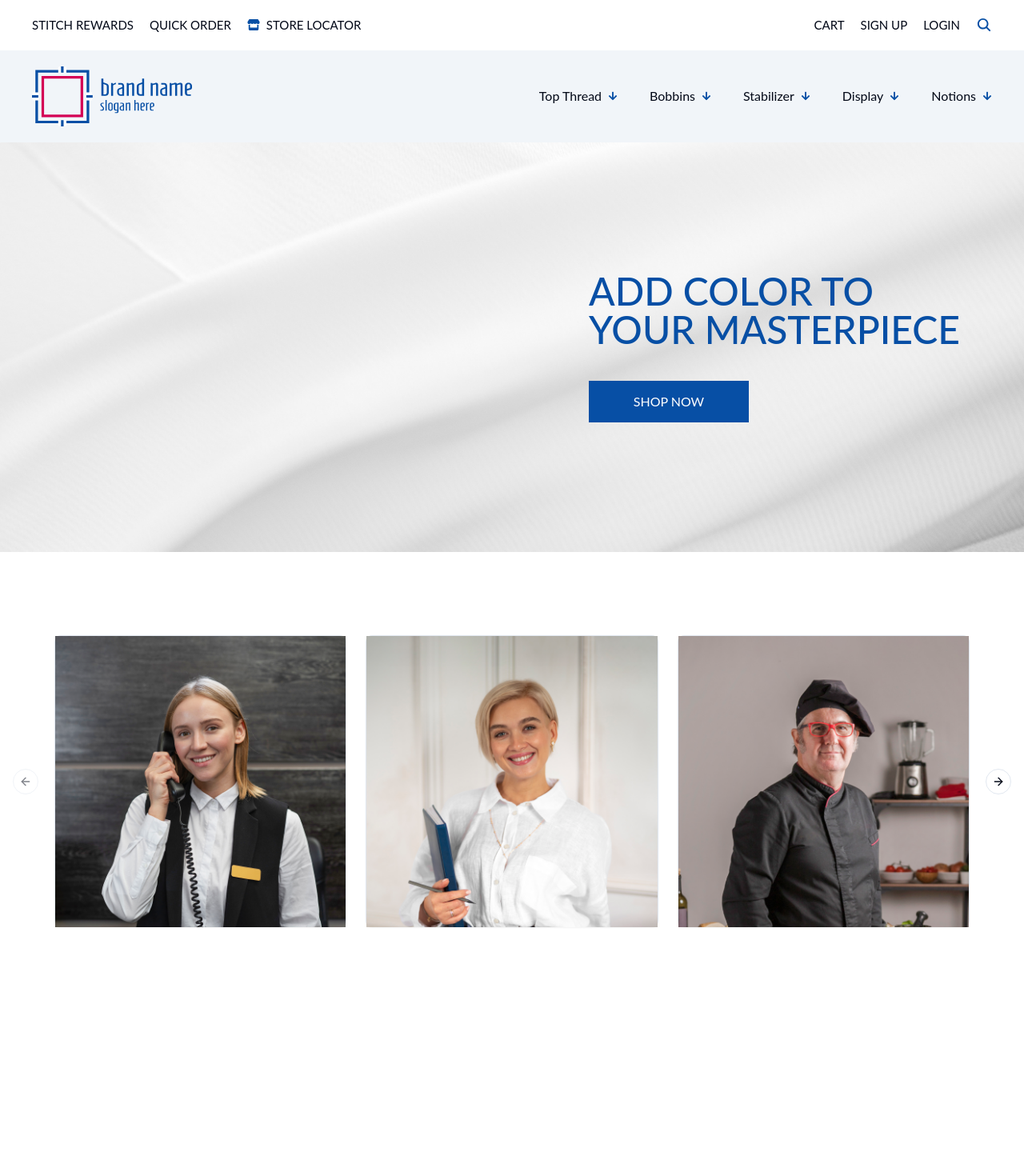
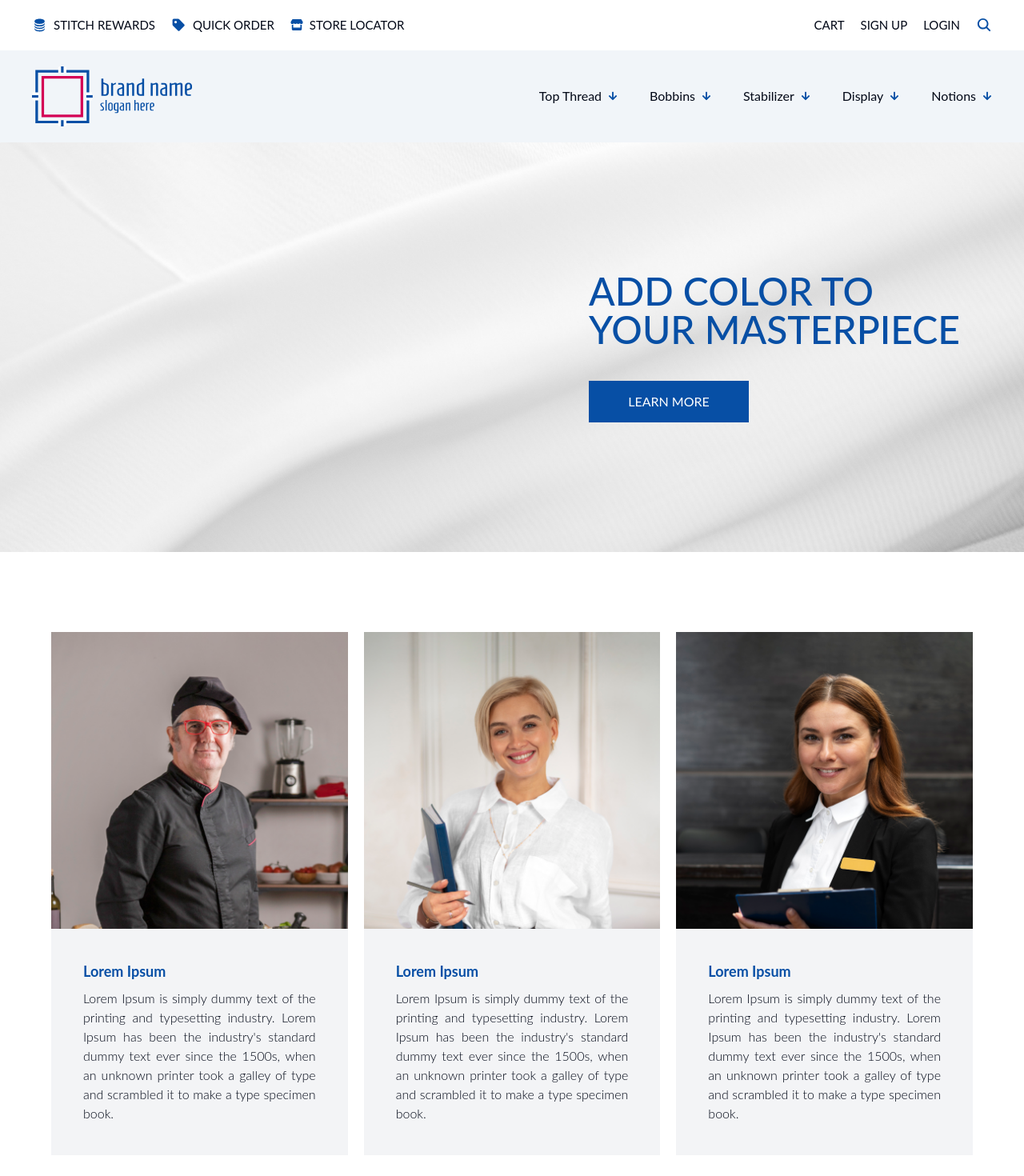
Before and after one commit to FlavioAvdulla/Shero_FrontEnd_Test, a React (Vite) app in the folder FrontEnd/: page / in a window 1280 px wide. Shown: the top 1470 px of the page at 80% size. Before the commit the page ends 1264 px from the top, so only its background shows below. Built offline with nearby package versions, Linux system fonts and the light colour scheme.

Commit message:
web_update

```diff
--- a/FrontEnd/src/App.jsx
+++ b/FrontEnd/src/App.jsx
@@ -1,7 +1,8 @@
-import React from 'react'
+import 'react'
 import Navbar from './components/Navbar'
 import Header from './components/Header'
 import { CarouselSize } from './components/Slider/CarouselSize'
+import Posts from './components/Posts'
 
 
 const App = () => {
@@ -9,6 +10,7 @@ const App = () => {
     <div className='w-full overflow-hidden'>
       <Navbar/>
       <Header/>
+      <Posts/>
       <CarouselSize/>
     </div>
   )
--- a/FrontEnd/src/components/Header.jsx
+++ b/FrontEnd/src/components/Header.jsx
@@ -1,4 +1,4 @@
-import React from "react";
+import "react";
 
 // Photos
 import header_01 from "../assets/images/header_01.jpg";
@@ -7,15 +7,30 @@ const Header = () => {
   return (
     <div className="flex w-full mb-[100px] justify-center items-center">
       <img className="w-full" src={header_01} alt="" />
-      <div className=" flex flex-col right-0  absolute w-auto gap-10 my-auto mr-20">
-        <h1 className="font-medium text-5xl text-primary">
+      <div className=" flex flex-col right-0 absolute w-auto gap-10 my-auto mr-20
+                        max-md:left-0 max-md:w-fit max-md:mr-0  max-md:gap-7 max-md:ml-10
+
+      ">
+        <h1 className="font-medium text-5xl text-primary
+                        max-md:text-[30px]">
           ADD COLOR TO
           <br />
           YOUR MASTERPIECE
         </h1>
-        <button className=" py-3 px-10 w-[200px]  border-solid text-white border-2 bg-primary ease-in-out duration-300 border-primary hover:bg-transparent hover:border-2 hover:text-primary hover:scale-[105%]">
-          SHOP NOW
-        </button>
+        <a
+          href="https://www.behance.net/flavioavdulla"
+          target="_blank"
+          rel="noopener noreferrer"
+        >
+          <button
+            className=" py-3 px-10 w-[200px]  border-solid text-white border-2
+                               bg-primary ease-in-out duration-300 border-primary hover:bg-transparent
+                              hover:border-2 hover:text-primary hover:scale-[105%]
+                              max-md:text-[12px] max-md:px-10 max-md:w-[auto]
+            ">
+            LEARN MORE
+          </button>
+        </a>
       </div>
     </div>
   );
--- a/FrontEnd/src/components/Navbar.jsx
+++ b/FrontEnd/src/components/Navbar.jsx
@@ -1,25 +1,45 @@
-import React from "react";
+import "react";
 
 // Icons
 import { FaStore } from "react-icons/fa6";
 import { IoSearch } from "react-icons/io5";
+import { BiSolidPurchaseTag } from "react-icons/bi";
 
 // Logo
 import Logo from "../assets/images/Your_Logo.svg";
 import { FaArrowDown } from "react-icons/fa";
+import { BiSolidCoinStack } from "react-icons/bi";
 
 const Navbar = () => {
   return (
     <div className="flex flex-col">
       <div className="flex mx-auto w-[100%] justify-between py-5 px-10">
         <div className="flex gap-5 items-center">
-          <button className="font-normal text-[15px]">STITCH REWARDS</button>
-          <button className="font-normal text-[15px]">QUICK ORDER</button>
+          <div className="flex gap-2 items-center">
+            <i className="text-primary text-[19px]">
+              <BiSolidCoinStack />
+            </i>
+            <button className="font-normal text-[15px] max-md:hidden">
+              STITCH REWARDS
+            </button>
+          </div>
+
+          <div className="flex gap-2 items-center">
+            <i className="text-primary text-[19px]">
+              <BiSolidPurchaseTag />
+            </i>
+            <button className="font-normal text-[15px] max-md:hidden">
+              QUICK ORDER
+            </button>
+          </div>
+
           <div className="flex gap-2 items-center">
             <i className="text-primary">
               <FaStore />
             </i>
-            <button className="font-normal text-[15px]">STORE LOCATOR</button>
+            <button className="font-normal text-[15px] max-md:hidden">
+              STORE LOCATOR
+            </button>
           </div>
         </div>
 
@@ -33,39 +53,52 @@ const Navbar = () => {
         </div>
       </div>
 
-      <div className="flex mx-auto w-[100%] font-normal justify-between py-5 px-10 items-center bg-slate-100">
-        <img className="w-[200px]" src={Logo} alt="Logo" />
-        <div className="flex gap-10">
+      <div
+        className="flex mx-auto w-[100%] font-normal justify-between py-5 px-10 items-center bg-slate-100
+                      max-md:py-3
+
+      "
+      >
+        <img
+          src={Logo}
+          alt="Logo"
+          className="w-[200px] max-md:w-[100px] max-lg:w-[150px]"
+        />
+        <div
+          className="flex gap-10
+                        max-md:gap-5
+        "
+        >
           <div className="flex gap-2 items-center">
-            <h1>Top Thread</h1>
-            <i className="text-primary text-[12px]">
-              < FaArrowDown />
-            </i>
-          </div>
-
-          <div className="flex gap-2 items-center">
-            <h1>Bobbins</h1>
+            <h1 className="max-md:hidden">Top Thread</h1>
             <i className="text-primary text-[12px]">
               <FaArrowDown />
             </i>
           </div>
 
           <div className="flex gap-2 items-center">
-            <h1>Stabilizer</h1>
+            <h1 className="max-md:hidden">Bobbins</h1>
             <i className="text-primary text-[12px]">
               <FaArrowDown />
             </i>
           </div>
 
           <div className="flex gap-2 items-center">
-            <h1>Display</h1>
+            <h1 className="max-md:hidden">Stabilizer</h1>
             <i className="text-primary text-[12px]">
               <FaArrowDown />
             </i>
           </div>
 
           <div className="flex gap-2 items-center">
-            <h1>Notions</h1>
+            <h1 className="max-md:hidden">Display</h1>
+            <i className="text-primary text-[12px]">
+              <FaArrowDown />
+            </i>
+          </div>
+
+          <div className="flex gap-2 items-center">
+            <h1 className="max-md:hidden">Notions</h1>
             <i className="text-primary text-[12px]">
               <FaArrowDown />
             </i>
--- /dev/null
+++ b/FrontEnd/src/components/Posts.jsx
@@ -0,0 +1,86 @@
+import "react";
+
+// Photos
+import slide_03 from "../assets/images/slide_03.jpg";
+import slide_02 from "../assets/images/slide_02.jpg";
+import slide_06 from "../assets/images/slide_06.jpg";
+
+const Posts = () => {
+  return (
+    // =============== Posts Wrapper ===============
+    <div className="flex mx-auto w-[90%] h-auto mb-[100px] gap-5
+                    max-lg:flex-col max-lg:w-[80%]
+                    ">
+      {/* =============== Post-1 =============== */}
+      <div className="flex flex-col">
+        {/* =============== photo =============== */}
+
+        <div className="w-auto aspect-h-1 bg-gray-100">
+          {/* =============== photo-info =============== */}
+          <img src={slide_03} alt="slide" />
+          <div className="p-5 sm:p-10">
+            {/* =============== Post Title =============== */}
+            <h1 className="font-bold text-primary text-[18px] mb-2">
+              Lorem Ipsum
+            </h1>
+            {/* =============== Post Pharagraph =============== */}
+            <p className="font-light text-justify">
+              Lorem Ipsum is simply dummy text of the printing and typesetting
+              industry. Lorem Ipsum has been the industry&apos;s standard dummy text
+              ever since the 1500s, when an unknown printer took a galley of
+              type and scrambled it to make a type specimen book.
+            </p>
+          </div>
+        </div>
+      </div>
+
+      {/* =============== Post-2 =============== */}
+      <div className="flex flex-col">
+        {/* =============== photo =============== */}
+
+        <div className="w-auto aspect-h-1 bg-gray-100">
+          {/* =============== photo-info =============== */}
+          <img src={slide_02} alt="slide" />
+          <div className="p-5 sm:p-10">
+            {/* =============== Post Title =============== */}
+            <h1 className="font-bold text-primary text-[18px] mb-2">
+              Lorem Ipsum
+            </h1>
+            {/* =============== Post Pharagraph =============== */}
+            <p className="font-light text-justify">
+              Lorem Ipsum is simply dummy text of the printing and typesetting
+              industry. Lorem Ipsum has been the industry&apos;s standard dummy text
+              ever since the 1500s, when an unknown printer took a galley of
+              type and scrambled it to make a type specimen book.
+            </p>
+          </div>
+        </div>
+      </div>
+
+      {/* =============== Post-2 =============== */}
+      <div className="flex flex-col">
+        {/* =============== photo =============== */}
+
+        <div className="w-auto aspect-h-1 bg-gray-100 ">
+          {/* =============== photo-info =============== */}
+          <img src={slide_06} alt="slide" />
+          <div className="p-5 sm:p-10">
+            {/* =============== Post Title =============== */}
+            <h1 className="font-bold text-primary text-[18px] mb-2">
+              Lorem Ipsum
+            </h1>
+            {/* =============== Post Pharagraph =============== */}
+            <p className="font-light text-justify">
+              Lorem Ipsum is simply dummy text of the printing and typesetting
+              industry. Lorem Ipsum has been the industry&apos;s standard dummy text
+              ever since the 1500s, when an unknown printer took a galley of
+              type and scrambled it to make a type specimen book.
+            </p>
+          </div>
+        </div>
+      </div>
+    </div>
+  );
+};
+
+export default Posts;
--- a/FrontEnd/src/components/Slider/CarouselSize.jsx
+++ b/FrontEnd/src/components/Slider/CarouselSize.jsx
@@ -17,7 +17,7 @@ export function CarouselSize() {
       opts={{
         align: "start",
       }}
-      className="w-[90%] mx-auto mb-[100px] text-"
+      className="w-[90%] md:w-[85%] max-sm:w-[70%] max-lg:w-[78%] mx-auto mb-[100px] text-primary"
       onMouseDown={() => setIsGrabbing(true)}
       onMouseUp={() => setIsGrabbing(false)}
       onMouseLeave={() => setIsGrabbing(false)}
@@ -42,11 +42,24 @@ export function CarouselSize() {
                   />
                   {/* Wrap the info of slide */}
                   <div className="absolute w-full h-full group overflow-hidden">
-                    <div className="flex flex-col absolute w-full bottom-[-152px] h-[35%] cursor-auto items-center justify-center text-center bg-black bg-opacity-60 backdrop-blur-[6px] transform  transition-transform duration-500 ease-in-out group-hover:translate-y-[-150px]">
-                      <div className="font-medium text-[25px] text-white mb-3">
+                    <div
+                      className="flex flex-col w-[100%] absolute w-full bottom-[-152px] h-auto py-5
+                                  cursor-auto items-center justify-center text-center
+                                 bg-black bg-opacity-60 backdrop-blur-[6px] transform
+                                  transition-transform duration-500 ease-in-out group-hover:translate-y-[-150px] sm:group-hover:translate-y-[-152px]"
+                    >
+                      <div className="font-medium text-[20px] text-white mb-1
+
+                                      max-xl:text-[18px]
+                                      max-md:text-[17px]
+                      ">
                         {sliderElement.title}
                       </div>
-                      <div className="w-[70%] text-white font-light text-[15px]">
+                      <div className="w-[80%] text-white font-light text-[15px]
+                                      max-xl:text-[13px] max-xl:w-[90%]
+                                      max-lg:text-[15px] max-lg:w-[90%]
+                                      max-md:w-[90%]
+                      ">
                         {sliderElement.description}
                       </div>
                     </div>
--- a/FrontEnd/src/components/ui/carousel.jsx
+++ b/FrontEnd/src/components/ui/carousel.jsx
@@ -156,7 +156,8 @@ const CarouselPrevious = React.forwardRef(({ className, variant = "outline", siz
       ref={ref}
       variant={variant}
       size={size}
-      className={cn("absolute  h-8 w-8 rounded-full", orientation === "horizontal"
+      // =============== Arrow-left
+      className={cn("absolute  h-8 w-8 rounded-full bg-primary text-white", orientation === "horizontal"
         ? "-left-12 top-1/2 -translate-y-1/2"
         : "-top-12 left-1/2 -translate-x-1/2 rotate-90", className)}
       disabled={!canScrollPrev}
@@ -177,7 +178,8 @@ const CarouselNext = React.forwardRef(({ className, variant = "outline", size =
       ref={ref}
       variant={variant}
       size={size}
-      className={cn("absolute h-8 w-8 rounded-full", orientation === "horizontal"
+      // =============== Arrow-right
+      className={cn("absolute h-8 w-8 rounded-full bg-primary text-white", orientation === "horizontal"
         ? "-right-12 top-1/2 -translate-y-1/2"
         : "-bottom-12 left-1/2 -translate-x-1/2 rotate-90", className)}
       disabled={!canScrollNext}
```
Also changed, not shown: FrontEnd/tailwind.config.js (+10 -1 lines).
